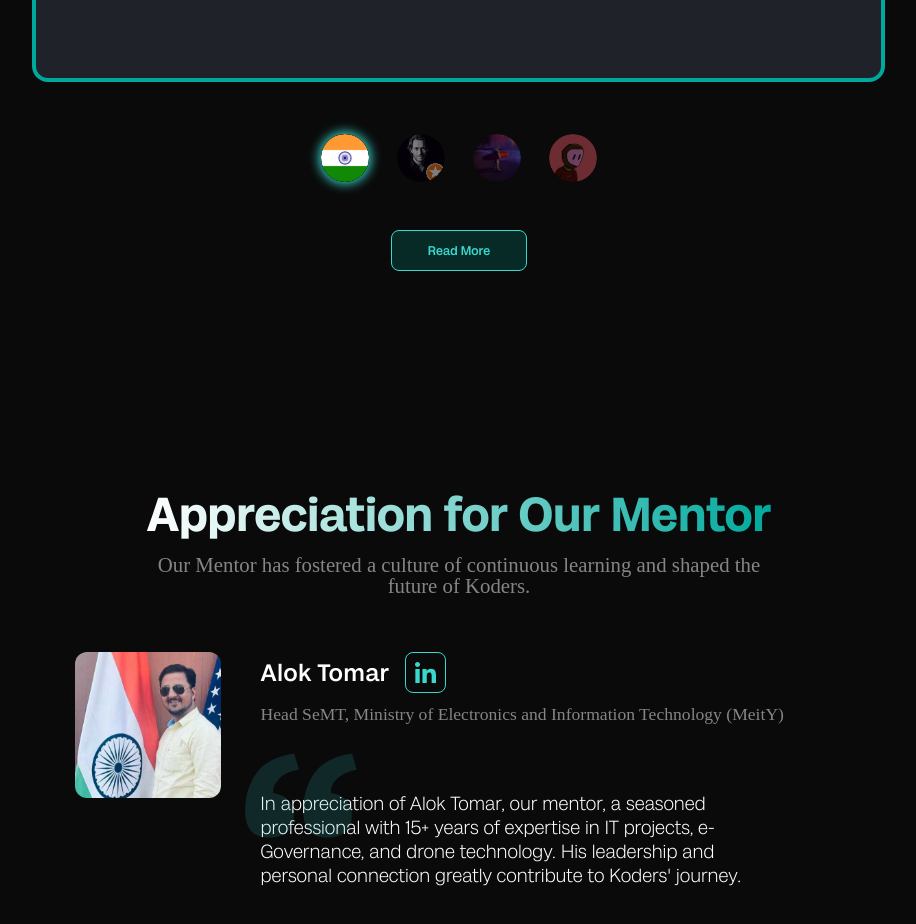
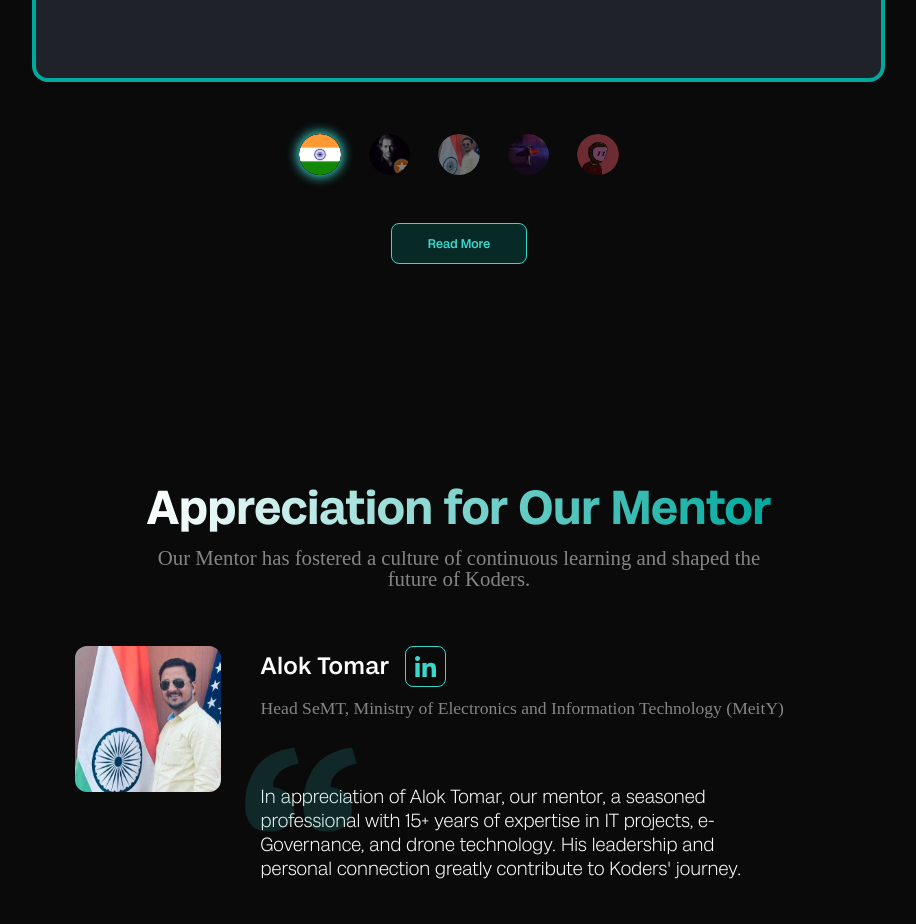
Before and after one commit to koders-in/Website, a Next.js app: page / in a window 1280 px wide. Shown: the part 3460-4384 px from the top of the page, without its empty margins (181-1097 px from the left). Built offline with nearby package versions, Linux system fonts and the light colour scheme; a web font is replaced by a local one.

Commit message:
chore: added one more review in testmonial sectiondd

```diff
--- a/helper/constant.ts
+++ b/helper/constant.ts
@@ -1,4 +1,5 @@
 import {
+  aloktomar,
   blog1img,
   blog2img,
   blog3img,
@@ -40,6 +41,12 @@ export const testmonialLogo: Array<TestmonialData> = [
     description:
       "“Very good team. Not only from a technical perspective but also from the human perspective. Helped us a lot even in difficult situations!”",
     title: "Lars Behrendt",
+  },
+  {
+    logo: aloktomar,
+    description:
+      "“Impressed by Koders, a stellar software development company from Dehradun, reaching 18+ countries. Their dedication to high-quality applications and enthusiastic work ethic is commendable. I highly recommend Koders for reliable and skilled software development. Keep up the excellent work!”",
+    title: "Alok Tomar",
   },
   {
     logo: camelJuno,
```
